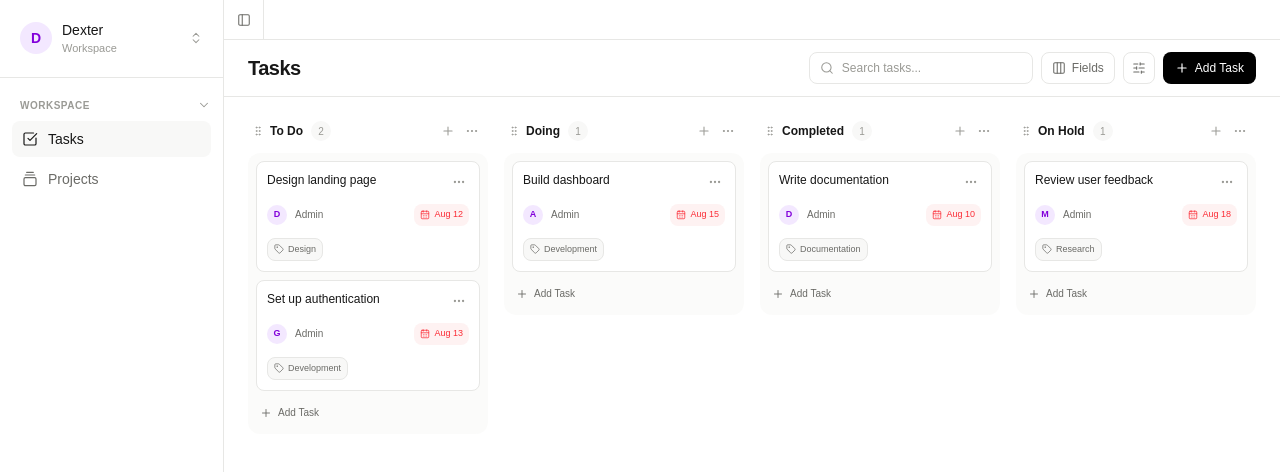
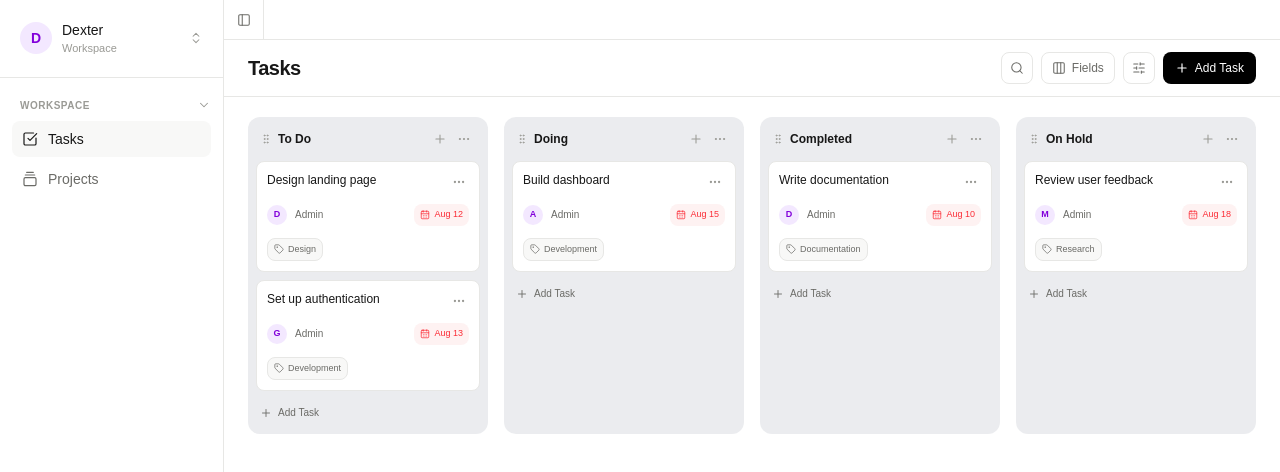
Before and after one commit to Gopika34/Task-Management, a Next.js app in the folder frontend/: page /tasks in a window 1280 px wide. Shown: the top 472 px of the page. Built offline with nearby package versions, Linux system fonts and the light colour scheme.

Commit message:
Fix: added default fields

```diff
--- a/frontend/app/tasks/page.tsx
+++ b/frontend/app/tasks/page.tsx
@@ -15,10 +15,16 @@ import TasksHeader from "@/components/tasks/TasksHeader";
 import { initialTasks } from "@/components/tasks/task-data";
 
 import type { ViewMode } from "@/components/tasks/ViewToggle";
+import type { TaskField } from "@/components/tasks/TaskToolbar";
 
 export default function TasksPage() {
     const [viewMode, setViewMode] = useState<ViewMode>("board");
     const [searchQuery, setSearchQuery] = useState("");
+    const [visibleFields, setVisibleFields] = useState<TaskField[]>([
+        "members",
+        "dueDate",
+        "labels",
+    ]);
 
     const filteredTasks = useMemo(() => {
         const query = searchQuery.trim().toLowerCase();
@@ -31,6 +37,18 @@ export default function TasksPage() {
             task.title.toLowerCase().includes(query)
         );
     }, [searchQuery]);
+
+    const toggleField = (field: TaskField) => {
+        setVisibleFields((currentFields) => {
+            if (currentFields.includes(field)) {
+                return currentFields.filter(
+                    (currentField) => currentField !== field
+                );
+            }
+
+            return [...currentFields, field];
+        });
+    };
 
     return (
         <AppShell>
@@ -46,18 +64,21 @@ export default function TasksPage() {
                     onViewChange={setViewMode}
                     searchQuery={searchQuery}
                     onSearchChange={setSearchQuery}
+                    visibleFields={visibleFields}
+                    onFieldToggle={toggleField}
                 />
 
                 {/* Main content */}
-                <main className="px-6 py-5">
-
+                <main className="min-w-0 px-6 py-5">
                     {viewMode === "board" ? (
                         <TaskBoard
                             tasks={filteredTasks}
+                            visibleFields={visibleFields}
                         />
                     ) : (
                         <TaskList
                             tasks={filteredTasks}
+                            visibleFields={visibleFields}
                         />
                     )}
 
--- a/frontend/components/tasks/TaskBoard.tsx
+++ b/frontend/components/tasks/TaskBoard.tsx
@@ -2,11 +2,13 @@ import type {
     Task,
     TaskStatus,
 } from "./task-data";
+import type { TaskField } from "./TaskToolbar";
 
 import TaskColumn from "./TaskColumn";
 
 type TaskBoardProps = {
     tasks: Task[];
+    visibleFields: TaskField[];
 };
 
 const columns: {
@@ -33,6 +35,7 @@ const columns: {
 
 export default function TaskBoard({
     tasks,
+    visibleFields,
 }: TaskBoardProps) {
     return (
         <div className="w-full overflow-x-auto pb-4">
@@ -50,6 +53,7 @@ export default function TaskBoard({
                             title={column.title}
                             status={column.status}
                             tasks={columnTasks}
+                            visibleFields={visibleFields}
                         />
                     );
                 })}
--- a/frontend/components/tasks/TaskCard.tsx
+++ b/frontend/components/tasks/TaskCard.tsx
@@ -5,38 +5,50 @@ import {
 } from "lucide-react";
 
 import type { Task } from "./task-data";
+import type { TaskField } from "./TaskToolbar";
 
 type TaskCardProps = {
     task: Task;
+    visibleFields: TaskField[];
 };
 
-const priorityStyles = {
-    low: "text-gray-500",
-    medium: "text-orange-500",
-    high: "text-red-500",
-};
+export default function TaskCard({
+    task,
+    visibleFields,
+}: TaskCardProps) {
+    const showPriority = visibleFields.includes("priority");
+    const showMembers = visibleFields.includes("members");
+    const showDueDate = visibleFields.includes("dueDate");
+    const showLabels = visibleFields.includes("labels");
+    const showReporter = visibleFields.includes("reporter");
 
-export default function TaskCard({ task }: TaskCardProps) {
     return (
         <article className="group rounded-md border border-border bg-surface px-2.5 py-2.5 transition-shadow hover:shadow-sm">
+
             {/* Task title */}
             <div className="flex items-start justify-between gap-2">
                 <h3 className="min-w-0 flex-1 text-[12px] font-medium leading-4 text-text-primary">
                     {task.title}
                 </h3>
+
                 <button
                     type="button"
-                    className="flex h-5 w-5 shrink-0 items-center justify-center rounded text-text-muted  hover:bg-surface-muted group-hover:opacity-100"
+                    className="flex h-5 w-5 shrink-0 items-center justify-center rounded text-text-muted hover:bg-surface-muted hover:text-text-primary"
                     aria-label={`More options for ${task.title}`}
                 >
                     <MoreHorizontal size={14} />
                 </button>
             </div>
 
-            {/* Assignee + Due date */}
-            <div className="mt-3 flex items-center justify-between">
+            {/* Members + Due Date */}
+            {(showMembers || showReporter || showDueDate) && (
+                <div className="mt-3 flex items-center justify-between gap-2">
+
+                    {/* Left side */}
+                    <div className="flex items-center gap-3">
+
+                        {showMembers && (
                             <div className="flex items-center gap-2">
-                    {/* Avatar */}
                                 <div className="flex h-5 w-5 shrink-0 items-center justify-center rounded-full bg-purple-100 text-[9px] font-semibold text-purple-700">
                                     {task.assignee}
                                 </div>
@@ -45,24 +57,44 @@ export default function TaskCard({ task }: TaskCardProps) {
                                     Admin
                                 </span>
                             </div>
+                        )}
 
-                {task.dueDate && (
-                    <span className="flex items-center gap-1 rounded-md bg-red-50 px-1.5 py-1 text-[9px] font-medium text-red-500">
-                        <CalendarDays size={10} strokeWidth={1.8} />
+                        {showReporter && (
+                            <span className="text-[10px] text-text-secondary">
+                                Reporter: Admin
+                            </span>
+                        )}
+
+                    </div>
+
+                    {/* Right side */}
+                    {showDueDate && task.dueDate && (
+                        <span className="flex shrink-0 items-center gap-1 rounded-md bg-red-50 px-1.5 py-1 text-[9px] font-medium text-red-500">
+                            <CalendarDays
+                                size={10}
+                                strokeWidth={1.8}
+                            />
+
                             {task.dueDate}
                         </span>
                     )}
+
                 </div>
+            )}
 
             {/* Labels */}
-            {task.labels.length > 0 && (
+            {showLabels && task.labels.length > 0 && (
                 <div className="mt-3 flex flex-wrap gap-1.5">
                     {task.labels.map((label) => (
                         <span
                             key={label}
                             className="flex items-center gap-1 rounded-md border border-border bg-surface-muted px-1.5 py-1 text-[9px] text-text-secondary"
                         >
-                            <Tag size={10} strokeWidth={1.8}/>
+                            <Tag
+                                size={10}
+                                strokeWidth={1.8}
+                            />
+
                             {label}
                         </span>
                     ))}
@@ -70,13 +102,21 @@ export default function TaskCard({ task }: TaskCardProps) {
             )}
 
             {/* Priority */}
-            {/* <div
-                className={`mt-2 text-[9px] font-medium capitalize ${
-                    priorityStyles[task.priority]
+            {showPriority && (
+                <div className="mt-3">
+                    <span
+                        className={`text-[10px] font-medium capitalize ${task.priority === "high"
+                                ? "text-red-500"
+                                : task.priority === "medium"
+                                    ? "text-orange-500"
+                                    : "text-text-secondary"
                             }`}
                     >
-                {task.priority} priority
-            </div> */}
+                        {task.priority}
+                    </span>
+                </div>
+            )}
+
         </article>
     );
 }
--- a/frontend/components/tasks/TaskColumn.tsx
+++ b/frontend/components/tasks/TaskColumn.tsx
@@ -3,27 +3,28 @@ import {
     GripVertical,
     MoreHorizontal,
 } from "lucide-react";
-
+import type { TaskField } from "./TaskToolbar";
 import type {
     Task,
     TaskStatus,
 } from "./task-data";
-
 import TaskCard from "./TaskCard";
 
 type TaskColumnProps = {
     title: string;
     status: TaskStatus;
     tasks: Task[];
+    visibleFields: TaskField[];
 };
 
 export default function TaskColumn({
     title,
     status,
     tasks,
+    visibleFields,
 }: TaskColumnProps) {
     return (
-        <section className="flex w-[240px] shrink-0 flex-col">
+        <section className="flex w-[240px] shrink-0 flex-col rounded-lg bg-gray-400/20 p-2">
 
             {/* Column Header */}
             <div className="mb-2 flex h-7 items-center justify-between px-1">
@@ -43,11 +44,6 @@ export default function TaskColumn({
                         </h2>
 
                     </div>
-
-                    <span className="flex h-5 min-w-5 items-center justify-center rounded-full bg-surface-muted px-1.5 text-[10px] font-medium text-text-muted">
-                        {tasks.length}
-                    </span>
-
                 </div>
 
                 <div className="flex items-center">
@@ -79,13 +75,14 @@ export default function TaskColumn({
             </div>
 
             {/* Column body */}
-            <div className="flex min-h-[120px] flex-col gap-2 rounded-lg bg-surface-muted/60 p-2">
+            <div className="flex min-h-[120px] flex-col gap-2">
 
                 {tasks.length > 0 ? (
                     tasks.map((task) => (
                         <TaskCard
                             key={task.id}
                             task={task}
+                            visibleFields={visibleFields}
                         />
                     ))
                 ) : (
--- a/frontend/components/tasks/TaskList.tsx
+++ b/frontend/components/tasks/TaskList.tsx
@@ -1,14 +1,15 @@
 import {
     MoreHorizontal,
 } from "lucide-react";
-
 import type {
     Task,
     TaskStatus,
 } from "./task-data";
+import type { TaskField } from "./TaskToolbar";
 
 type TaskListProps = {
     tasks: Task[];
+    visibleFields: TaskField[];
 };
 
 const sections: {
@@ -35,6 +36,7 @@ const sections: {
 
 export default function TaskList({
     tasks,
+    visibleFields,
 }: TaskListProps) {
     return (
         <div className="space-y-6">
@@ -49,6 +51,7 @@ export default function TaskList({
                         key={section.status}
                         title={section.title}
                         tasks={sectionTasks}
+                        visibleFields={visibleFields}
                     />
                 );
             })}
@@ -60,15 +63,23 @@ export default function TaskList({
 type TaskListSectionProps = {
     title: string;
     tasks: Task[];
+    visibleFields: TaskField[];
 };
 
 function TaskListSection({
     title,
     tasks,
+    visibleFields,
 }: TaskListSectionProps) {
+    const showPriority = visibleFields.includes("priority");
+    const showMembers = visibleFields.includes("members");
+    const showDueDate = visibleFields.includes("dueDate");
+    const showLabels = visibleFields.includes("labels");
+    const showStatus = visibleFields.includes("status");
+    const showReporter = visibleFields.includes("reporter");
+
     return (
         <section>
-
             {/* Section heading */}
             <div className="mb-2 flex items-center gap-2">
                 <h2 className="text-sm font-semibold text-text-primary">
@@ -80,22 +91,42 @@ function TaskListSection({
                 </span>
             </div>
 
-            {/* Table */}
-            <div className="overflow-hidden rounded-lg border border-border">
+            {/* Horizontal scroll */}
+            <div className="overflow-x-auto rounded-lg border border-border">
+
+                <div className="min-w-[650px]">
 
                     {/* Header */}
-                <div className="grid grid-cols-[minmax(220px,1fr)_110px_110px_120px_40px] border-b border-border bg-surface-muted px-4 py-2.5 text-[10px] font-medium text-text-muted">
-
+                    <div
+                        className="grid items-center border-b border-border bg-surface-muted px-4 py-2.5 text-[10px] font-medium text-text-muted"
+                        style={{
+                            gridTemplateColumns: `
+                                minmax(220px, 1fr)
+                                ${showPriority ? "110px" : ""}
+                                ${showMembers ? "110px" : ""}
+                                ${showDueDate ? "120px" : ""}
+                                ${showLabels ? "150px" : ""}
+                                ${showStatus ? "110px" : ""}
+                                ${showReporter ? "120px" : ""}
+                                40px
+                            `,
+                        }}
+                    >
                         <span>Task</span>
 
-                    <span>Priority</span>
+                        {showPriority && <span>Priority</span>}
 
-                    <span>Members</span>
+                        {showMembers && <span>Members</span>}
 
-                    <span>Due Date</span>
+                        {showDueDate && <span>Due Date</span>}
+
+                        {showLabels && <span>Labels</span>}
+
+                        {showStatus && <span>Status</span>}
+
+                        {showReporter && <span>Reporter</span>}
 
                         <span>Actions</span>
-
                     </div>
 
                     {/* Rows */}
@@ -104,6 +135,7 @@ function TaskListSection({
                             <TaskListRow
                                 key={task.id}
                                 task={task}
+                                visibleFields={visibleFields}
                             />
                         ))
                     ) : (
@@ -113,17 +145,44 @@ function TaskListSection({
                     )}
 
                 </div>
+
+            </div>
         </section>
     );
 }
 
+
+
 function TaskListRow({
     task,
+    visibleFields,
 }: {
     task: Task;
+    visibleFields: TaskField[];
 }) {
+    const showPriority = visibleFields.includes("priority");
+    const showMembers = visibleFields.includes("members");
+    const showDueDate = visibleFields.includes("dueDate");
+    const showLabels = visibleFields.includes("labels");
+    const showStatus = visibleFields.includes("status");
+    const showReporter = visibleFields.includes("reporter");
+
     return (
-        <div className="grid grid-cols-[minmax(220px,1fr)_110px_110px_120px_40px] items-center border-b border-border px-4 py-2.5 last:border-b-0">
+        <div
+            className="grid items-center border-b border-border px-4 py-2.5 last:border-b-0"
+            style={{
+                gridTemplateColumns: `
+                    minmax(220px, 1fr)
+                    ${showPriority ? "110px" : ""}
+                    ${showMembers ? "110px" : ""}
+                    ${showDueDate ? "120px" : ""}
+                    ${showLabels ? "150px" : ""}
+                    ${showStatus ? "110px" : ""}
+                    ${showReporter ? "120px" : ""}
+                    40px
+                `,
+            }}
+        >
 
             {/* Task */}
             <div className="min-w-0">
@@ -133,23 +192,59 @@ function TaskListRow({
             </div>
 
             {/* Priority */}
+            {showPriority && (
                 <div>
                     <PriorityBadge priority={task.priority} />
                 </div>
+            )}
 
-            {/* Member */}
+            {/* Members */}
+            {showMembers && (
                 <div className="flex items-center gap-2">
-
                     <div className="flex h-5 w-5 items-center justify-center rounded-full bg-purple-100 text-[9px] font-semibold text-purple-700">
                         {task.assignee}
                     </div>
 
+                    <span className="text-xs text-text-secondary">
+                        Admin
+                    </span>
                 </div>
+            )}
 
-            {/* Due date */}
+            {/* Due Date */}
+            {showDueDate && (
                 <span className="text-xs text-text-secondary">
                     {task.dueDate || "-"}
                 </span>
+            )}
+
+            {/* Labels */}
+            {showLabels && (
+                <div className="flex flex-wrap gap-1">
+                    {task.labels.map((label) => (
+                        <span
+                            key={label}
+                            className="rounded-md bg-surface-muted px-1.5 py-1 text-[9px] text-text-secondary"
+                        >
+                            {label}
+                        </span>
+                    ))}
+                </div>
+            )}
+
+            {/* Status */}
+            {showStatus && (
+                <span className="text-xs capitalize text-text-secondary">
+                    {task.status.replace("-", " ")}
+                </span>
+            )}
+
+            {/* Reporter */}
+            {showReporter && (
+                <span className="text-xs text-text-secondary">
+                    Admin
+                </span>
+            )}
 
             {/* Actions */}
             <button
--- a/frontend/components/tasks/TaskToolbar.tsx
+++ b/frontend/components/tasks/TaskToolbar.tsx
@@ -1,6 +1,10 @@
 "use client";
 
-import { useState } from "react";
+import {
+    useEffect,
+    useRef,
+    useState,
+} from "react";
 import {
     Search,
     SlidersHorizontal,
@@ -11,19 +15,61 @@ import {
 
 import ViewToggle, { type ViewMode } from "./ViewToggle";
 
+export type TaskField =
+    | "priority"
+    | "members"
+    | "dueDate"
+    | "labels"
+    | "status"
+    | "reporter";
+
 type TaskToolbarProps = {
     viewMode: ViewMode;
     onViewChange: (mode: ViewMode) => void;
+
     searchQuery: string;
     onSearchChange: (value: string) => void;
+
+    visibleFields: TaskField[];
+    onFieldToggle: (field: TaskField) => void;
 };
+
 export default function TaskToolbar({
     viewMode,
     onViewChange,
     searchQuery,
     onSearchChange,
+    visibleFields,
+    onFieldToggle,
 }: TaskToolbarProps) {
     const [fieldsOpen, setFieldsOpen] = useState(false);
+    const [searchOpen, setSearchOpen] = useState(false);
+    const fieldsRef = useRef<HTMLDivElement>(null);
+
+    useEffect(() => {
+        const handleClickOutside = (event: MouseEvent) => {
+            if (
+                fieldsRef.current &&
+                !fieldsRef.current.contains(event.target as Node)
+            ) {
+                setFieldsOpen(false);
+            }
+        };
+
+        const handleEscape = (event: KeyboardEvent) => {
+            if (event.key === "Escape") {
+                setFieldsOpen(false);
+            }
+        };
+
+        document.addEventListener("mousedown", handleClickOutside);
+        document.addEventListener("keydown", handleEscape);
+
+        return () => {
+            document.removeEventListener("mousedown", handleClickOutside);
+            document.removeEventListener("keydown", handleEscape);
+        };
+    }, []);
 
     return (
         <div className="relative flex items-center justify-between border-b border-border px-6 py-3">
@@ -36,24 +82,44 @@ export default function TaskToolbar({
             <div className="flex items-center gap-2">
 
                 {/* Search */}
-                <div className="flex h-8 w-56 items-center gap-2 rounded-md border border-border bg-background px-2.5">
+                <div
+                    className={`flex h-8 items-center rounded-md border border-border bg-background transition-all duration-200 ${searchOpen
+                            ? "w-56 px-2.5"
+                            : "w-8 justify-center px-0"
+                        }`}
+                    onMouseEnter={() => setSearchOpen(true)}
+                >
+                    <button
+                        type="button"
+                        onClick={() => setSearchOpen(true)}
+                        className="flex h-7 w-7 shrink-0 items-center justify-center text-text-secondary hover:text-text-primary"
+                        aria-label="Search tasks"
+                    >
                         <Search
                             size={14}
                             strokeWidth={1.8}
-                        className="shrink-0 text-text-muted"
                         />
+                    </button>
 
+                    {searchOpen && (
                         <input
+                            autoFocus
                             type="text"
                             value={searchQuery}
                             onChange={(event) => onSearchChange(event.target.value)}
+                            onBlur={() => {
+                                if (!searchQuery) {
+                                    setSearchOpen(false);
+                                }
+                            }}
                             placeholder="Search tasks..."
-                        className="w-full bg-transparent text-xs text-text-primary outline-none placeholder:text-text-muted"
+                            className="ml-1 w-full bg-transparent text-xs text-text-primary outline-none placeholder:text-text-muted"
                         />
+                    )}
                 </div>
 
                 {/* Fields */}
-                <div className="relative">
+                <div ref={fieldsRef} className="relative">
                     <button
                         type="button"
                         onClick={() => setFieldsOpen((open) => !open)}
@@ -80,35 +146,40 @@ export default function TaskToolbar({
 
                             {/* Fields */}
                             <div className="space-y-1">
-
                                 <FieldOption
                                     label="Priority"
-                                    checked={false}
+                                    checked={visibleFields.includes("priority")}
+                                    onClick={() => onFieldToggle("priority")}
                                 />
 
                                 <FieldOption
                                     label="Members"
-                                    checked={true}
+                                    checked={visibleFields.includes("members")}
+                                    onClick={() => onFieldToggle("members")}
                                 />
 
                                 <FieldOption
                                     label="Due Date"
-                                    checked={false}
+                                    checked={visibleFields.includes("dueDate")}
+                                    onClick={() => onFieldToggle("dueDate")}
                                 />
 
                                 <FieldOption
                                     label="Labels"
-                                    checked={false}
+                                    checked={visibleFields.includes("labels")}
+                                    onClick={() => onFieldToggle("labels")}
                                 />
 
                                 <FieldOption
                                     label="Status"
-                                    checked={false}
+                                    checked={visibleFields.includes("status")}
+                                    onClick={() => onFieldToggle("status")}
                                 />
 
                                 <FieldOption
                                     label="Reporter"
-                                    checked={false}
+                                    checked={visibleFields.includes("reporter")}
+                                    onClick={() => onFieldToggle("reporter")}
                                 />
 
                             </div>
@@ -142,15 +213,18 @@ export default function TaskToolbar({
 type FieldOptionProps = {
     label: string;
     checked: boolean;
+    onClick: () => void;
 };
 
 function FieldOption({
     label,
     checked,
+    onClick,
 }: FieldOptionProps) {
     return (
         <button
             type="button"
+            onClick={onClick}
             className="flex w-full items-center justify-between rounded-md px-2 py-1.5 text-xs text-text-secondary hover:bg-surface-muted hover:text-text-primary"
         >
             <span>{label}</span>
```
Lines whose indentation alone changed are shown as unchanged.
